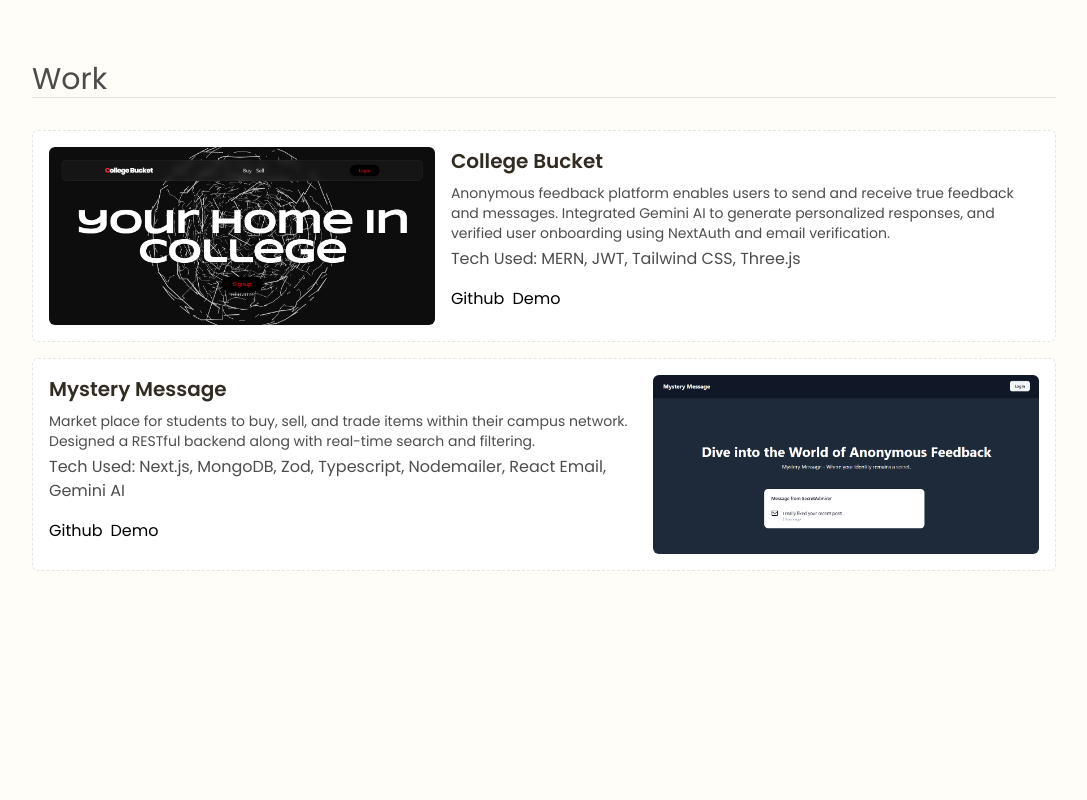
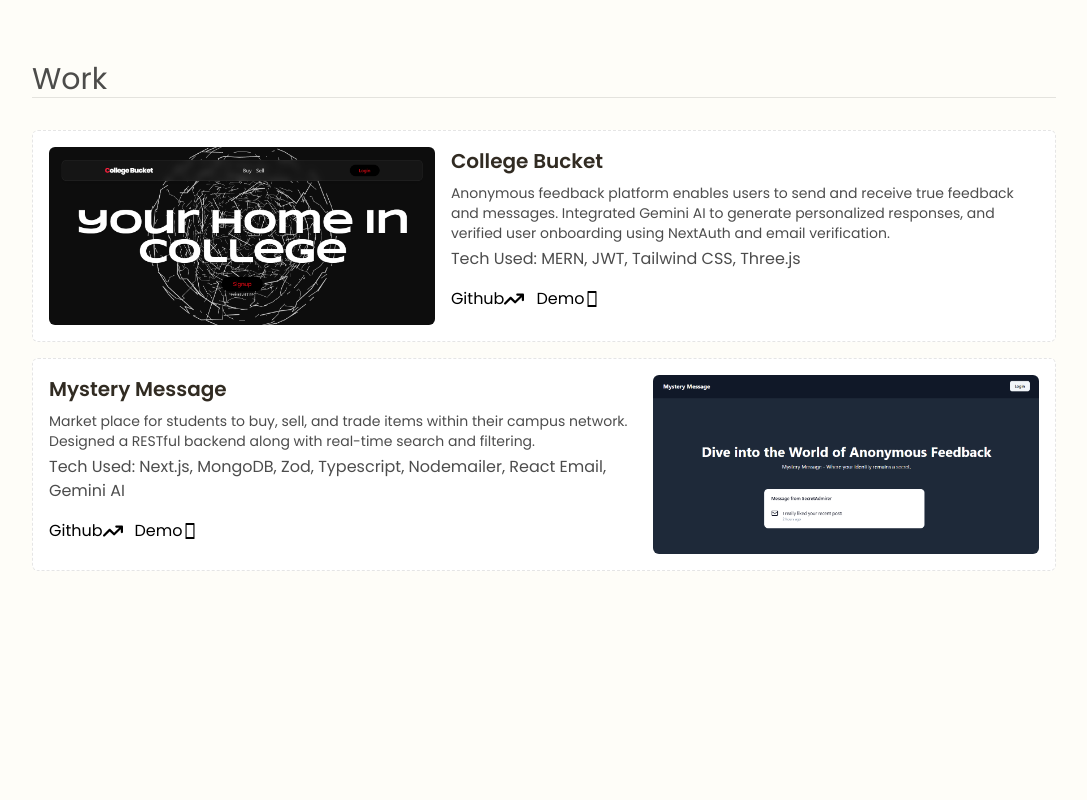
Before and after one commit to aaditya1404/personal-portfolio, a Next.js app: page / in a window 1280 px wide. Shown: the part 900-1700 px from the top of the page, without its empty margins (96-1183 px from the left). Built offline with nearby package versions, Linux system fonts and the light colour scheme.

Commit message:
Major changes

```diff
--- a/app/globals.css
+++ b/app/globals.css
@@ -1,4 +1,20 @@
 @import "tailwindcss";
+
 html {
   scroll-behavior: smooth;
 }
+
+@keyframes fadeInUp {
+  from {
+    opacity: 0;
+    transform: translateY(40px);
+  }
+  to {
+    opacity: 1;
+    transform: translateY(0);
+  }
+}
+
+.animate-fadeInUp {
+  animation: fadeInUp 0.8s ease forwards;
+}
--- a/app/layout.js
+++ b/app/layout.js
@@ -1,6 +1,8 @@
 import { Geist, Geist_Mono, Poppins } from "next/font/google";
 import "./globals.css";
 import Navbar from "@/components/Navbar";
+import ScrollProgressBar from "@/components/ScrollProgressBar";
+import FollowPointer from "@/components/FollowPointer";
 
 const geistSans = Geist({
   variable: "--font-geist-sans",
@@ -29,6 +31,8 @@
         className={poppins.className}
       >
         <Navbar />
+        <ScrollProgressBar />
+        <FollowPointer />
         {children}
       </body>
     </html>
--- /dev/null
+++ b/components/FollowPointer.jsx
@@ -0,0 +1,114 @@
+// "use client";
+// import { motion, useSpring, useMotionValue, useAnimationFrame } from "framer-motion";
+// import { useRef, useEffect } from "react";
+
+// export default function FollowPointer() {
+//   const ref = useRef(null);
+
+//   // Create motion values for x and y
+//   const x = useMotionValue(0);
+//   const y = useMotionValue(0);
+
+//   // Smooth spring
+//   const springX = useSpring(x, { damping: 20, stiffness: 150 });
+//   const springY = useSpring(y, { damping: 20, stiffness: 150 });
+
+//   // Track mouse position
+//   useEffect(() => {
+//     const handleMove = (e) => {
+//       x.set(e.clientX);
+//       y.set(e.clientY);
+//     };
+//     window.addEventListener("pointermove", handleMove);
+//     return () => window.removeEventListener("pointermove", handleMove);
+//   }, [x, y]);
+
+//   return (
+//     <motion.div
+//       ref={ref}
+//       className="fixed top-0 left-0 z-50 pointer-events-none hidden lg:block"
+//       style={{
+//         x: springX,
+//         y: springY,
+//         translateX: "-50%",
+//         translateY: "-50%",
+//       }}
+//     >
+//       <div className="w-6 h-6 rounded-full bg-[#f2e6c1] mix-blend-difference" />
+//     </motion.div>
+//   );
+// }
+
+
+"use client";
+import { motion, useSpring, useMotionValue } from "framer-motion";
+import { useEffect, useState } from "react";
+
+export default function DynamicCursor() {
+  const x = useMotionValue(0);
+  const y = useMotionValue(0);
+
+  const springX = useSpring(x, { damping: 20, stiffness: 150 });
+  const springY = useSpring(y, { damping: 20, stiffness: 150 });
+
+  const [cursorSize, setCursorSize] = useState({ width: 24, height: 24 });
+
+  useEffect(() => {
+    const handleMove = (e) => {
+      x.set(e.clientX);
+      y.set(e.clientY);
+    };
+    window.addEventListener("pointermove", handleMove);
+    return () => window.removeEventListener("pointermove", handleMove);
+  }, [x, y]);
+
+  useEffect(() => {
+    const hoverables = document.querySelectorAll("a, button, .hover-target");
+
+    const handleEnter = (e) => {
+      const el = e.currentTarget;
+      setCursorSize({
+        width: el.offsetWidth,
+        height: el.offsetHeight,
+      });
+    };
+
+    const handleLeave = () => {
+      setCursorSize({ width: 24, height: 24 }); // default cursor size
+    };
+
+    hoverables.forEach((el) => {
+      el.addEventListener("mouseenter", handleEnter);
+      el.addEventListener("mouseleave", handleLeave);
+    });
+
+    return () => {
+      hoverables.forEach((el) => {
+        el.removeEventListener("mouseenter", handleEnter);
+        el.removeEventListener("mouseleave", handleLeave);
+      });
+    };
+  }, []);
+
+  return (
+    <motion.div
+      className="fixed top-0 left-0 z-[999] pointer-events-none mix-blend-difference"
+      style={{
+        x: springX,
+        y: springY,
+        translateX: "-50%",
+        translateY: "-50%",
+      }}
+    >
+      <motion.div
+        animate={{
+          width: cursorSize.width,
+          height: cursorSize.height,
+          borderRadius: 12, // keep slightly rounded
+        }}
+        transition={{ type: "spring", stiffness: 300, damping: 30 }}
+        className="bg-[#f2e6c1]"
+      />
+    </motion.div>
+  );
+}
--- /dev/null
+++ b/components/ScrollProgressBar.jsx
@@ -0,0 +1,19 @@
+"use client";
+import { motion, useScroll, useSpring } from "framer-motion";
+
+export default function ScrollProgressBar() {
+    const { scrollYProgress } = useScroll();
+    const smoothProgress = useSpring(scrollYProgress, {
+        stiffness: 100,
+        damping: 30,
+        restDelta: 0.001,
+    });
+
+    return (
+        <motion.div
+            // className="fixed top-18 left-0 right-0 h-2 bg-linear-to-r from-indigo-500 to-cyan-400 origin-left z-50"
+            className="fixed top-17 left-0 right-0 bg-[#fff7ca] h-1 bg-linear-to-r  origin-left z-50"
+            style={{ scaleX: smoothProgress }}
+        />
+    );
+}
--- /dev/null
+++ b/components/ScrollReveal.jsx
@@ -0,0 +1,28 @@
+"use client";
+import { useEffect, useRef } from "react";
+
+export default function ScrollReveal({ children }) {
+  const ref = useRef(null);
+
+  useEffect(() => {
+    const observer = new IntersectionObserver(
+      (entries) => {
+        entries.forEach((entry) => {
+          if (entry.isIntersecting) {
+            entry.target.classList.add("animate-fadeInUp");
+          }
+        });
+      },
+      { threshold: 1 }
+    );
+
+    if (ref.current) observer.observe(ref.current);
+    return () => observer.disconnect();
+  }, []);
+
+  return (
+    <div ref={ref} className="opacity-0">
+      {children}
+    </div>
+  );
+}
--- a/components/Work.jsx
+++ b/components/Work.jsx
@@ -3,6 +3,9 @@
 import Link from 'next/link'
 import React, { useState } from 'react'
 import SmartPhoneFrame from './SmartPhoneFrame';
+import ScrollReveal from './ScrollReveal';
+import { FaArrowTrendUp } from "react-icons/fa6";
+import { IoPhonePortraitSharp } from "react-icons/io5";
 
 const Work = () => {
 
@@ -21,9 +24,12 @@
 
     return (
         <div id='work' className='w-full min-h-screen flex items-center justify-center flex-col'>
+            <ScrollReveal>
                 <p className='w-xs lg:w-5xl border-b border-black/10 text-black/70 text-3xl mb-8 mt-14 lg:mt-8'>Work</p>
+            </ScrollReveal>
 
             {/* College Bucket */}
+            <ScrollReveal>
                 <div className='w-xs p-4 lg:w-5xl lg:flex gap-4 bg-white rounded-md border border-black/10 border-dashed mb-4'>
                     <div className='rounded-md overflow-hidden lg:w-2xl'>
                         <Image src={"/project/collegebucket.png"} width={400} height={400} alt='project' />
@@ -32,14 +38,29 @@
                         <h1 className='text-xl font-semibold text-[#312B22] mt-2 mb-2 lg:mt-0'>College Bucket</h1>
                         <p className='text-black/70 max-w-5xl text-sm mb-1'>Anonymous feedback platform enables users to send and receive true feedback and messages. Integrated Gemini AI to generate personalized responses, and verified user onboarding using NextAuth and email verification.</p>
                         <p className='text-black/70 mb-4'>Tech Used: MERN, JWT, Tailwind CSS, Three.js</p>
-                    <div className='flex gap-2'>
-                        <Link href={"https://github.com/aaditya1404/collegebucket"}>Github</Link>
-                        <button className='cursor-pointer' onClick={()=>setDemoUrl("https://collegebucket.vercel.app/")}>Demo</button>
+                        <div className='flex gap-3'>
+                            <Link
+                                href={"https://github.com/aaditya1404/collegebucket"}
+                                className='flex items-center justify-center'
+                            >
+                                Github
+                                <div className='text-xl'>
+                                    <FaArrowTrendUp />
+                                </div>
+                            </Link>
+                            <button className='cursor-pointer flex items-center justify-center' onClick={() => setDemoUrl("https://collegebucket.vercel.app/")}>
+                                Demo
+                                <div>
+                                    <IoPhonePortraitSharp />
+                                </div>
+                            </button>
                         </div>
                     </div>
                 </div>
+            </ScrollReveal>
 
             {/* Mystery Message */}
+            <ScrollReveal>
                 <div className='w-xs p-4 lg:w-5xl lg:flex gap-4 bg-white rounded-md border border-black/10 border-dashed'>
                     <div className='rounded-md overflow-hidden block lg:hidden lg:w-2xl'>
                         <Image src={"/project/mysterymessage.png"} width={400} height={400} alt='project' />
@@ -48,17 +69,34 @@
                         <h1 className='text-xl font-semibold text-[#312B22] mt-2 mb-2 lg:mt-0'>Mystery Message</h1>
                         <p className='text-black/70 max-w-5xl text-sm mb-1'>Market place for students to buy, sell, and trade items within their campus network. Designed a RESTful backend along with real-time search and filtering.</p>
                         <p className='text-black/70 mb-4'>Tech Used: Next.js, MongoDB, Zod, Typescript, Nodemailer, React Email, Gemini AI</p>
-                    <div className='flex gap-2'>
-                        <Link href={"https://github.com/aaditya1404/mstrymsg"}>Github</Link>
-                        <button className='cursor-pointer' onClick={()=>setDemoUrl("https://mysterymessage-lovat.vercel.app/")}>Demo</button>
+                        <div className='flex gap-3'>
+                            <Link
+                                href={"https://github.com/aaditya1404/mstrymsg"}
+                                className='flex items-center justify-center'
+                            >
+                                Github
+                                <div className='text-xl'>
+                                    <FaArrowTrendUp />
+                                </div>
+                            </Link>
+                            <button
+                                className='cursor-pointer flex items-center justify-center'
+                                onClick={() => setDemoUrl("https://mysterymessage-lovat.vercel.app/")}
+                            >
+                                Demo
+                                <div>
+                                    <IoPhonePortraitSharp />
+                                </div>
+                            </button>
                         </div>
                     </div>
                     <div className='rounded-md overflow-hidden hidden lg:block lg:w-2xl'>
                         <Image src={"/project/mysterymessage.png"} width={400} height={400} alt='project' />
                     </div>
                 </div>
+            </ScrollReveal>
             {demoUrl && (
-                <SmartPhoneFrame src={demoUrl} onClose={()=>setDemoUrl(null)} />
+                <SmartPhoneFrame src={demoUrl} onClose={() => setDemoUrl(null)} />
             )}
         </div>
     )
--- a/package.json
+++ b/package.json
@@ -9,6 +9,7 @@
     "lint": "eslint"
   },
   "dependencies": {
+    "framer-motion": "^12.23.24",
     "next": "16.0.0",
     "react": "19.2.0",
     "react-dom": "19.2.0",
```
Also changed, not shown: app/page.js (+6 -5 lines), 1 other file (tests, documents, lock files or other folders). Lines whose indentation alone changed are shown as unchanged.
